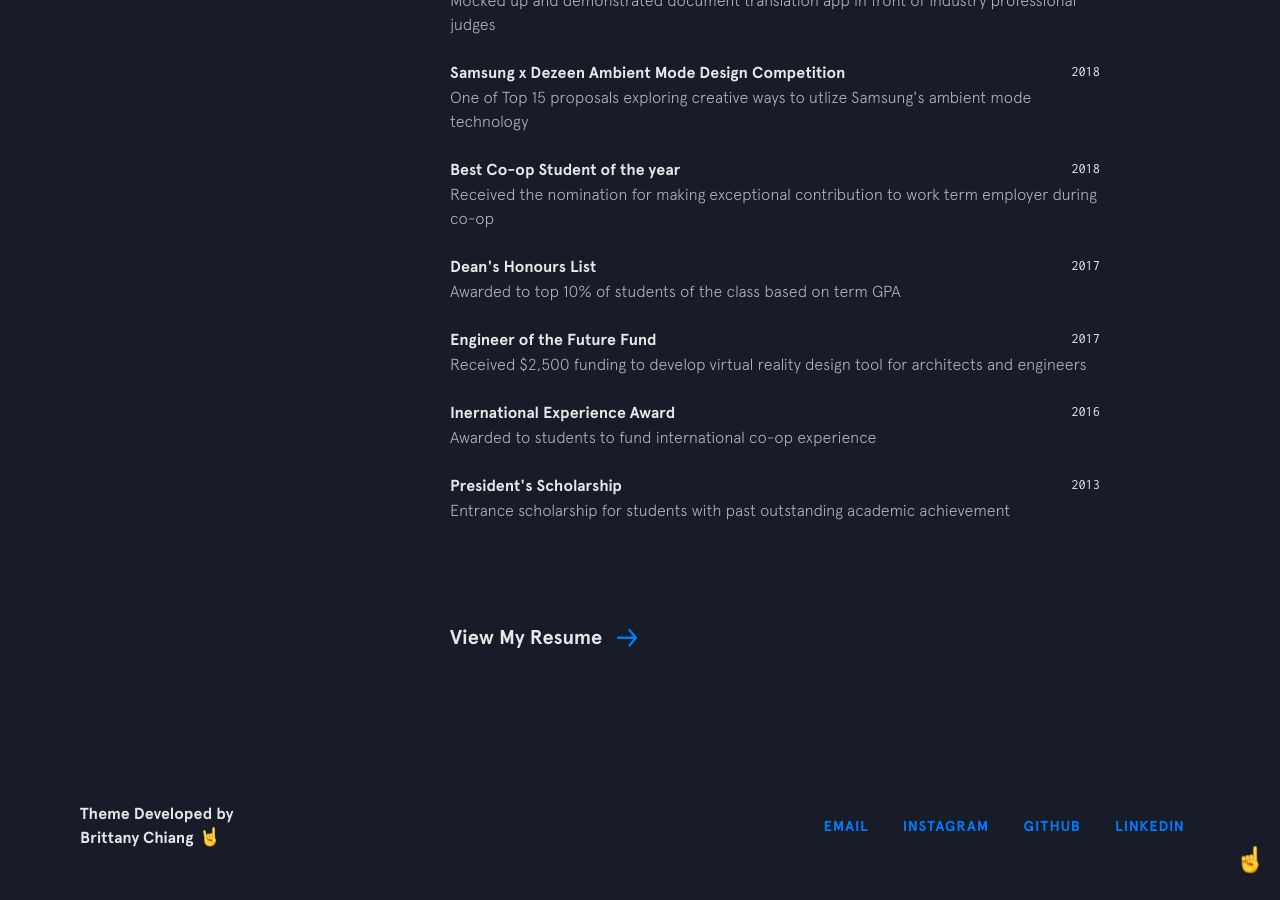
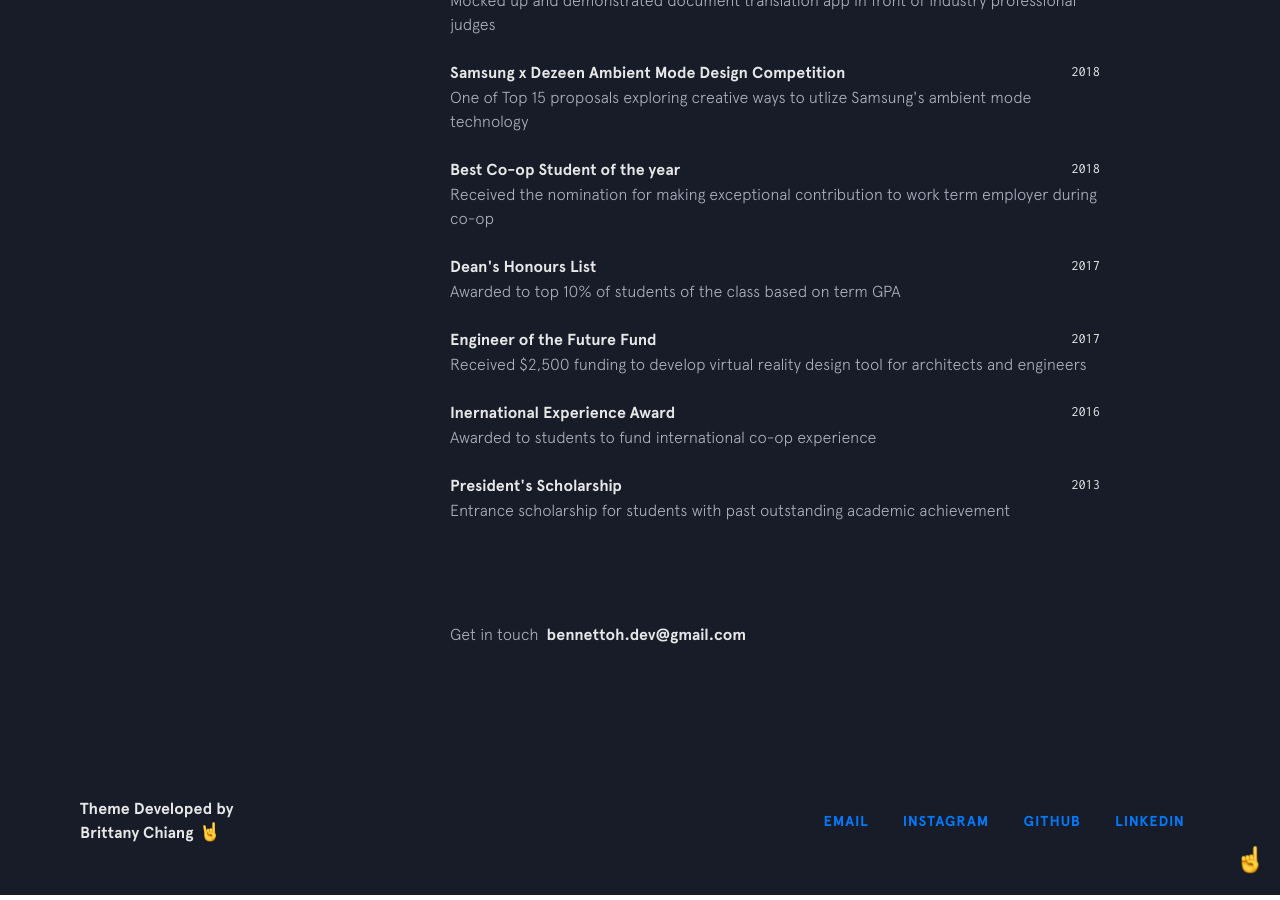
Before and after one commit to bennettoh/website-2020, a Jekyll site: the page built from index.html, in a window 1280 px wide and 900 px high, scrolled down 3854 px. Built offline with Jekyll 4.4.1, drawn with Linux system fonts in a browser that asks for light colours; nearby versions of some CDN libraries; some of the changed text lies outside the part shown.

Commit message:
swapped contact method

```diff
--- a/_includes/experience.html
+++ b/_includes/experience.html
@@ -15,6 +15,10 @@
       {% endfor %}
     </div>
 
-    <a href="{{site.baseurl}}/img/Resume 2020 Bennett Oh.pdf" target="_blank" class="arrow-link">View My Resume</a>
+    <span>Get in touch </span>
+    <span class="emoji pointer"></span>
+    <span>
+      <a href="mailto:bennettoh.dev@gmail.com" target="_blank" class="highlight-link">bennettoh.dev@gmail.com</a>
+    </span>
   </div>
 </section>
--- a/_includes/intro.html
+++ b/_includes/intro.html
@@ -9,10 +9,6 @@
   </h2>
 
   <h3 class="intro__contact">
-    <span>Get in touch </span>
-    <span class="emoji pointer"></span>
-    <span>
-      <a href="mailto:bennettoh.dev@gmail.com" target="_blank" class="highlight-link">e-mail</a>
-    </span>
+    <a href="{{site.baseurl}}/img/Resume 2020 Bennett Oh.pdf" target="_blank" class="arrow-link">View My Resume</a>
   </h3>
 </header>
```
